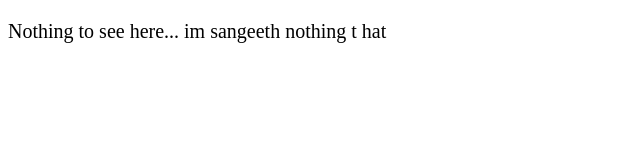
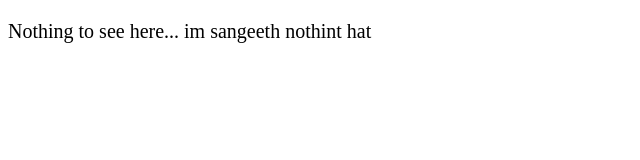
Before and after one commit to sangfyfv/No-mercy-freefire, a plain HTML site: page index.html in a window 1280 px wide. Shown: the full height of the page, 0-640 px from the left. Drawn offline with Linux system fonts and the light colour scheme.

Commit message:
update index.html

```diff
--- a/index.html
+++ b/index.html
@@ -16,7 +16,7 @@
 
 <body>
   <p>Nothing to see here...
-  im sangeeth nothing t hat</p>
+  im sangeeth nothint hat</p>
   <!-- Project -->
   <script src="main.js"></script>
 </body>
```
